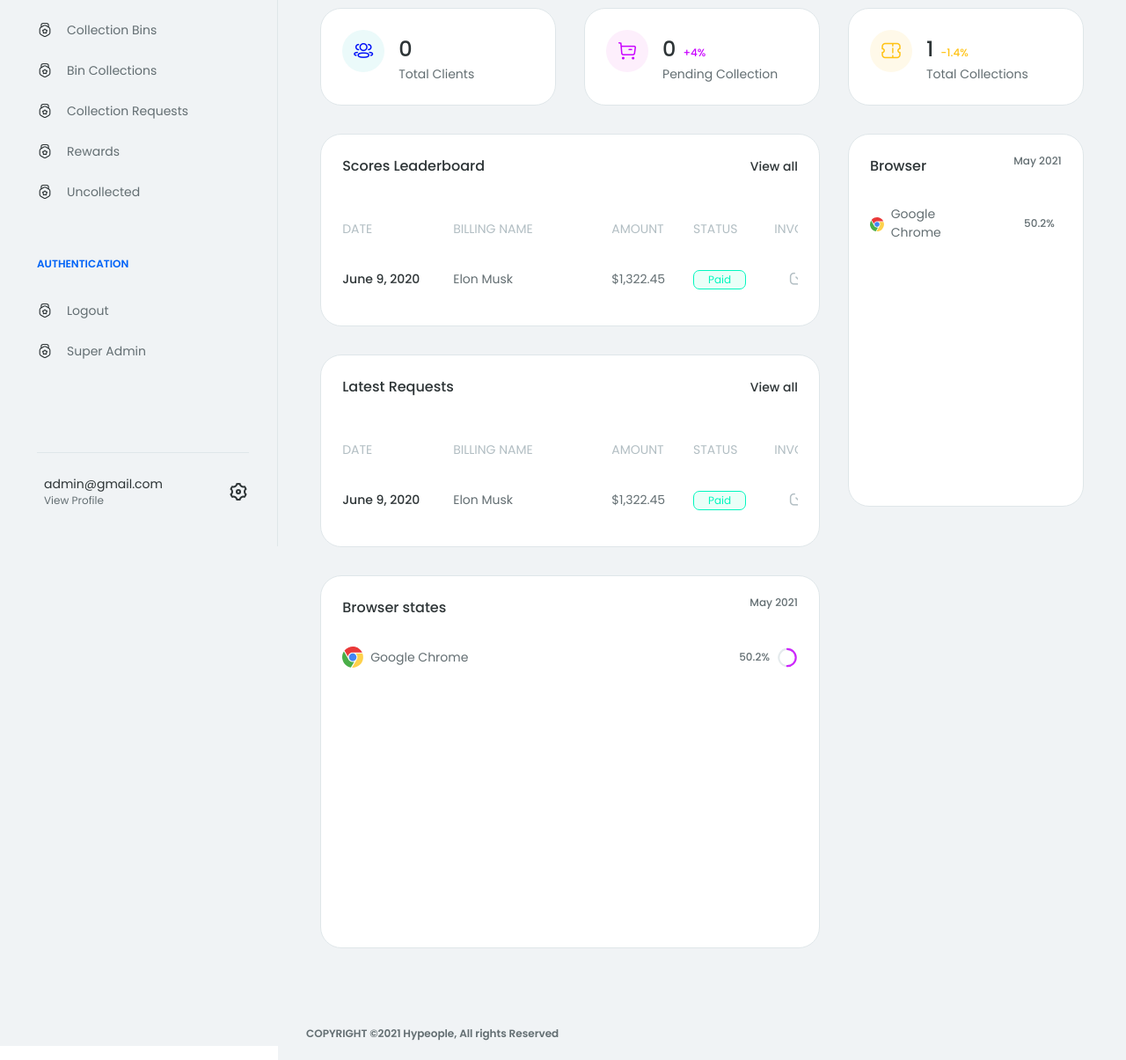
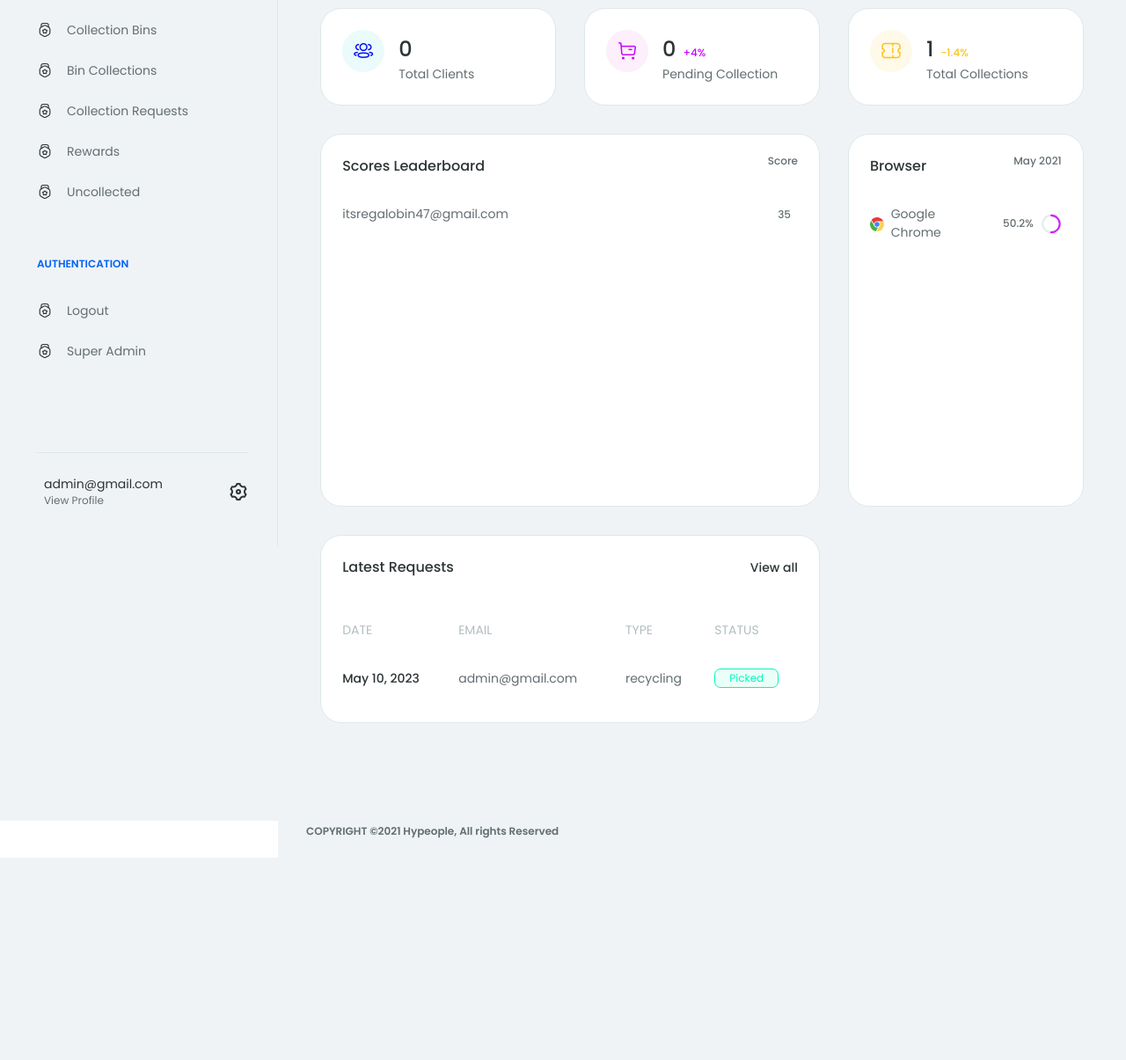
Before and after one commit to itsregalo/ecoville-smart-waste-management, a Django app: page /admin-dashboard/ in a window 1280 px wide. Shown: the part 179-1384 px from the top of the page at 88% size. After the commit the page ends 1154 px from the top, so only its background shows below. Run offline with Django 4.2, Linux system fonts and the light colour scheme; a user stored in the database is signed in; data comes from the database, SQL or seed files in the repository; both versions use the stored data as it was after the commit; data that the repository does not hold is empty; parts of the project's set-up code (start-up, migrations or seed data) failed here and were passed over; some libraries are stand-ins or nearby versions; some web fonts are replaced.

Commit message:
kupresent sasa

```diff
--- a/accounts/models.py
+++ b/accounts/models.py
@@ -16,7 +16,7 @@
 
 
     def __str__(self):
-        return self.username
+        return self.email
 
     class Meta:
         verbose_name_plural = 'Users'
--- a/admindashboard/models.py
+++ b/admindashboard/models.py
@@ -42,7 +42,7 @@
 class GarbageCollectionRequest(models.Model):
     user = models.ForeignKey(User, on_delete=models.CASCADE)
     bin = models.ForeignKey(GarbageBin, on_delete=models.CASCADE)
-    pickup_time = models.DateTimeField()
+    pickup_time = models.DateTimeField(auto_now_add=True)
     status_choices = [
         ('pending', 'Pending'),
         ('accepted', 'Accepted'),
--- a/admindashboard/views.py
+++ b/admindashboard/views.py
@@ -13,11 +13,12 @@
     total_clients = Client.objects.all().count()
     total_users = User.objects.all().count()
     total_bins = GarbageBin.objects.all().count()
-    total_collections = GarbageCollection.objects.all().count()
+    latest_requests = GarbageCollectionRequest.objects.all().order_by('-id')[:10]
     total_requests = GarbageCollectionRequest.objects.all().count()
     total_disposals = WasteDisposal.objects.all().count()
     total_pending_request = GarbageCollectionRequest.objects.filter(is_picked=False).count()
     pending_collections = GarbageCollectionRequest.objects.filter(is_picked=False)
+    scores_leaderboard = CreditScore.objects.all().order_by('-score')[:10]
     context = {
         'total_clients': total_clients,
         'total_bins': total_bins,
@@ -26,7 +27,9 @@
         'total_disposals': total_disposals,
         'total_users': total_users,
         'total_pending_request': total_pending_request,
-        'pending_collections':pending_collections
+        'pending_collections':pending_collections,
+        'latest_requests': latest_requests,
+        'scores_leaderboard': scores_leaderboard,
 
     }
     return render(request, 'admin-dashboard/admin-dashboard.html', context)
--- a/frontend/templates/admin-dashboard/admin-dashboard.html
+++ b/frontend/templates/admin-dashboard/admin-dashboard.html
@@ -93,61 +93,46 @@
 
 
                         <div class="col-12">
-                            <div class="card hp-project-ecommerce-table-card">
+                            <div class="row g-32">
+                                <div class="col-12 col-md-12">
+                                    <div class="card hp-card-6 hp-eCommerceCardOne">
                                         <div class="card-body">
                                             <div class="row">
                                                 <div class="col-12">
-                                            <div class="d-flex align-items-center justify-content-between mb-32">
+                                                    <div class="row align-items-start justify-content-between">
+                                                        <div class="col">
                                                             <h5 class="mb-0">Scores Leaderboard</h5>
-                                                <p class="hp-p1-body mb-0 fw-medium text-black-100 hp-text-color-dark-0">View all</p>
                                                         </div>
 
-                                            <div class="table-responsive">
-                                                <table class="table align-middle mb-0">
-                                                    <thead>
-                                                        <tr>
-                                                            <th style="min-width: 110px;">
-                                                                <span class="hp-badge-size d-block pb-16 fw-normal text-black-60 hp-text-color-dark-50 text-uppercase">Date</span>
-                                                            </th>
-                                                            <th style="min-width: 180px;">
-                                                                <span class="hp-badge-size d-block pb-16 fw-normal text-black-60 hp-text-color-dark-50 text-uppercase">Billing Name</span>
-                                                            </th>
-                                                            <th>
-                                                                <span class="hp-badge-size d-block pb-16 fw-normal text-black-60 hp-text-color-dark-50 text-uppercase">Amount</span>
-                                                            </th>
-                                                            <th>
-                                                                <span class="hp-badge-size d-block pb-16 fw-normal text-black-60 hp-text-color-dark-50 text-uppercase">Status</span>
-                                                            </th>
-                                                            <th class="text-center">
-                                                                <span class="hp-badge-size d-block pb-16 fw-normal text-black-60 hp-text-color-dark-50 text-uppercase">Invoice</span>
-                                                            </th>
-                                                        </tr>
-                                                    </thead>
+                                                        <div class="col hp-flex-none w-auto">
+                                                            <p class="hp-badge-text text-black-80 hp-text-color-dark-30 mb-0">Score</p>
+                                                        </div>
+                                                    </div>
+                                                </div>
 
-                                                    <tbody>
-                                                        <tr>
-                                                            <td class="ps-0">
-                                                                <span class="mb-0 fw-medium text-black-100 hp-text-color-dark-0">June 9, 2020</span>
-                                                            </td>
-                                                            <td>
-                                                                <span class="mb-0 text-black-80 hp-text-color-dark-30">Elon Musk</span>
-                                                            </td>
-                                                            <td>
-                                                                <span class="mb-0 text-black-80 hp-text-color-dark-30">$1,322.45</span>
-                                                            </td>
-                                                            <td>
-                                                                <span class="badge bg-success-4 hp-bg-dark-success text-success border-success">Paid</span>
-                                                            </td>
-                                                            <td>
-                                                                <span class="d-block text-black-60 hp-text-color-dark-50 text-center">
-                                                                    <i class="iconly-Light-Download"></i>
-                                                                </span>
-                                                            </td>
-                                                        </tr>
+                                                <div class="col-12">
 
 
-                                                    </tbody>
-                                                </table>
+                                                    {% for score in scores_leaderboard %}
+                                                        <div class="row align-items-center justify-content-between mt-32">
+                                                            <div class="col-6">
+                                                                <div class="d-flex align-items-center">
+
+                                                                    <p class="hp-p1-body mb-0">{{ score.user }}</p>
+                                                                </div>
+                                                            </div>
+
+                                                            <div class="col-6">
+                                                                <div class="d-flex align-items-center justify-content-end position-relative">
+                                                                    <p class="hp-badge-text mb-0 me-8">{{ score.score }}</p>
+
+                                                                </div>
+                                                            </div>
+                                                        </div>
+                                                    {% endfor %}
+
+
+                                                </div>
                                             </div>
                                         </div>
                                     </div>
@@ -173,40 +158,46 @@
                                                                 <span class="hp-badge-size d-block pb-16 fw-normal text-black-60 hp-text-color-dark-50 text-uppercase">Date</span>
                                                             </th>
                                                             <th style="min-width: 180px;">
-                                                                <span class="hp-badge-size d-block pb-16 fw-normal text-black-60 hp-text-color-dark-50 text-uppercase">Billing Name</span>
+                                                                <span class="hp-badge-size d-block pb-16 fw-normal text-black-60 hp-text-color-dark-50 text-uppercase">Email</span>
                                                             </th>
                                                             <th>
-                                                                <span class="hp-badge-size d-block pb-16 fw-normal text-black-60 hp-text-color-dark-50 text-uppercase">Amount</span>
+                                                                <span class="hp-badge-size d-block pb-16 fw-normal text-black-60 hp-text-color-dark-50 text-uppercase">Type</span>
                                                             </th>
                                                             <th>
                                                                 <span class="hp-badge-size d-block pb-16 fw-normal text-black-60 hp-text-color-dark-50 text-uppercase">Status</span>
-                                                            </th>
-                                                            <th class="text-center">
-                                                                <span class="hp-badge-size d-block pb-16 fw-normal text-black-60 hp-text-color-dark-50 text-uppercase">Invoice</span>
                                                             </th>
                                                         </tr>
                                                     </thead>
 
                                                     <tbody>
+
+                                                        {% for req in latest_requests %}
                                                             <tr>
                                                                 <td class="ps-0">
-                                                                <span class="mb-0 fw-medium text-black-100 hp-text-color-dark-0">June 9, 2020</span>
+                                                                    <span class="mb-0 fw-medium text-black-100 hp-text-color-dark-0">{{req.pickup_time | date:"F d, Y"}}</span>
                                                                 </td>
                                                                 <td>
-                                                                <span class="mb-0 text-black-80 hp-text-color-dark-30">Elon Musk</span>
+                                                                    <span class="mb-0 text-black-80 hp-text-color-dark-30">{{ req.user.email }}</span>
                                                                 </td>
                                                                 <td>
-                                                                <span class="mb-0 text-black-80 hp-text-color-dark-30">$1,322.45</span>
+                                                                    <span class="mb-0 text-black-80 hp-text-color-dark-30">{{ req.bin.bin_type }}</span>
                                                                 </td>
                                                                 <td>
-                                                                <span class="badge bg-success-4 hp-bg-dark-success text-success border-success">Paid</span>
-                                                            </td>
-                                                            <td>
-                                                                <span class="d-block text-black-60 hp-text-color-dark-50 text-center">
-                                                                    <i class="iconly-Light-Download"></i>
+
+                                                                    {% if req.is_picked %}
+                                                                        <span class="badge bg-success-4 hp-bg-dark-success text-success border-success">
+                                                                            Picked
                                                                         </span>
+                                                                    {% else %}
+                                                                        <span class="badge bg-warning-4 hp-bg-dark-warning text-warning border-warning">
+                                                                            Pending
+                                                                        </span>
+                                                                    {% endif %}
+
                                                                 </td>
                                                             </tr>
+                                                        {% endfor %}
+
 
 
                                                     </tbody>
@@ -218,51 +209,7 @@
                             </div>
                         </div>
 
-                        <div class="col-12">
-                            <div class="row g-32">
-                                <div class="col-12 col-md-12">
-                                    <div class="card hp-card-6 hp-eCommerceCardOne">
-                                        <div class="card-body">
-                                            <div class="row">
-                                                <div class="col-12">
-                                                    <div class="row align-items-start justify-content-between">
-                                                        <div class="col">
-                                                            <h5 class="mb-0">Browser states</h5>
-                                                        </div>
 
-                                                        <div class="col hp-flex-none w-auto">
-                                                            <p class="hp-badge-text text-black-80 hp-text-color-dark-30 mb-0">May 2021</p>
-                                                        </div>
-                                                    </div>
-                                                </div>
-
-                                                <div class="col-12">
-                                                    <div class="row align-items-center justify-content-between mt-32">
-                                                        <div class="col-6">
-                                                            <div class="d-flex align-items-center">
-                                                                <div class="me-8">
-                                                                    <img src="{% static 'app-assets/img/browser/chrome.svg' %}" alt="Google Chrome">
-                                                                </div>
-
-                                                                <p class="hp-p1-body mb-0">Google Chrome</p>
-                                                            </div>
-                                                        </div>
-
-                                                        <div class="col-6">
-                                                            <div class="d-flex align-items-center justify-content-end position-relative">
-                                                                <p class="hp-badge-text mb-0 me-8">50.2%</p>
-                                                                <div id="browser-chrome-chart"></div>
-                                                            </div>
-                                                        </div>
-                                                    </div>
-
-                                                </div>
-                                            </div>
-                                        </div>
-                                    </div>
-                                </div>
-                            </div>
-                        </div>
                     </div>
                 </div>
 
```
Also changed, not shown: db.sqlite3. Lines whose indentation alone changed are shown as unchanged.
